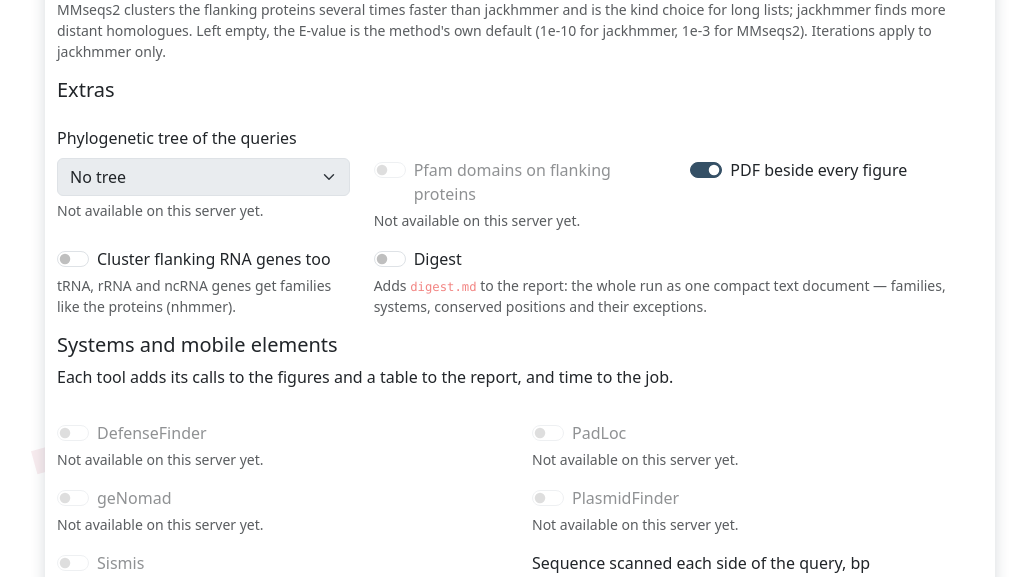
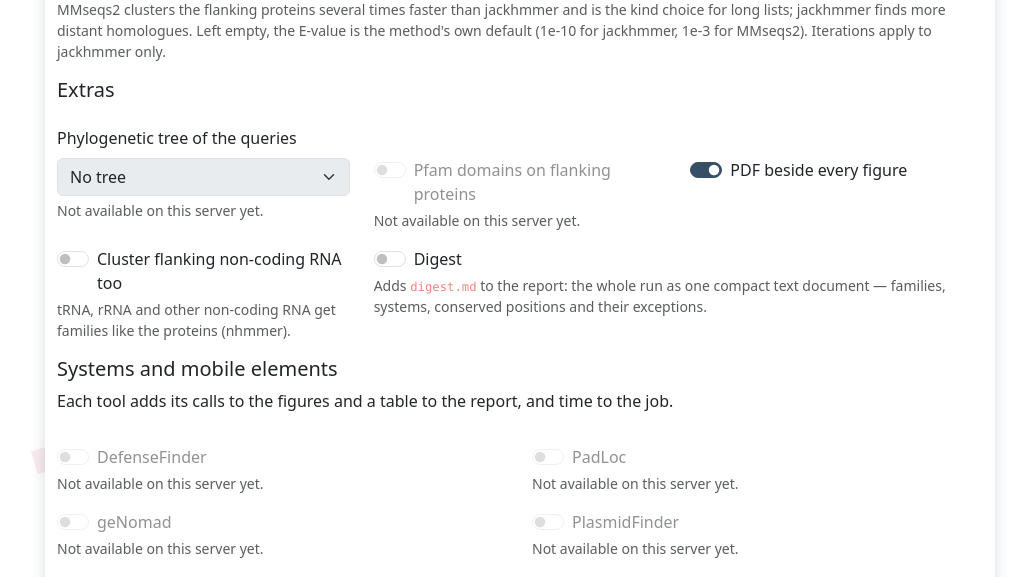
Before and after one commit to taratorkinfed/WebFlaGs3, a Flask app: page / in a window 1280 px wide. Shown: the part 861-1438 px from the top of the page, without its empty margins (120-1150 px from the left). Run offline with Flask 3, Linux system fonts and the light colour scheme; some libraries are stand-ins or nearby versions.

Commit message:
Say non-coding RNA instead of RNA genes on the form

```diff
--- a/templates/index.html
+++ b/templates/index.html
@@ -102,9 +102,9 @@
 				<div class="col-md-4">
 					<div class="form-check form-switch">
 						<input class="form-check-input" type="checkbox" id="rna" name="rna" value="1" {% if submission.rna %}checked{% endif %}>
-						<label class="form-check-label" for="rna">Cluster flanking RNA genes too</label>
+						<label class="form-check-label" for="rna">Cluster flanking non-coding RNA too</label>
 					</div>
-					<div class="form-text">tRNA, rRNA and ncRNA genes get families like the proteins (nhmmer).</div>
+					<div class="form-text">tRNA, rRNA and other non-coding RNA get families like the proteins (nhmmer).</div>
 				</div>
 				<div class="col-md-8">
 					<div class="form-check form-switch">
```
Also changed, not shown: tests/test_app.py (+5 -0 lines).
